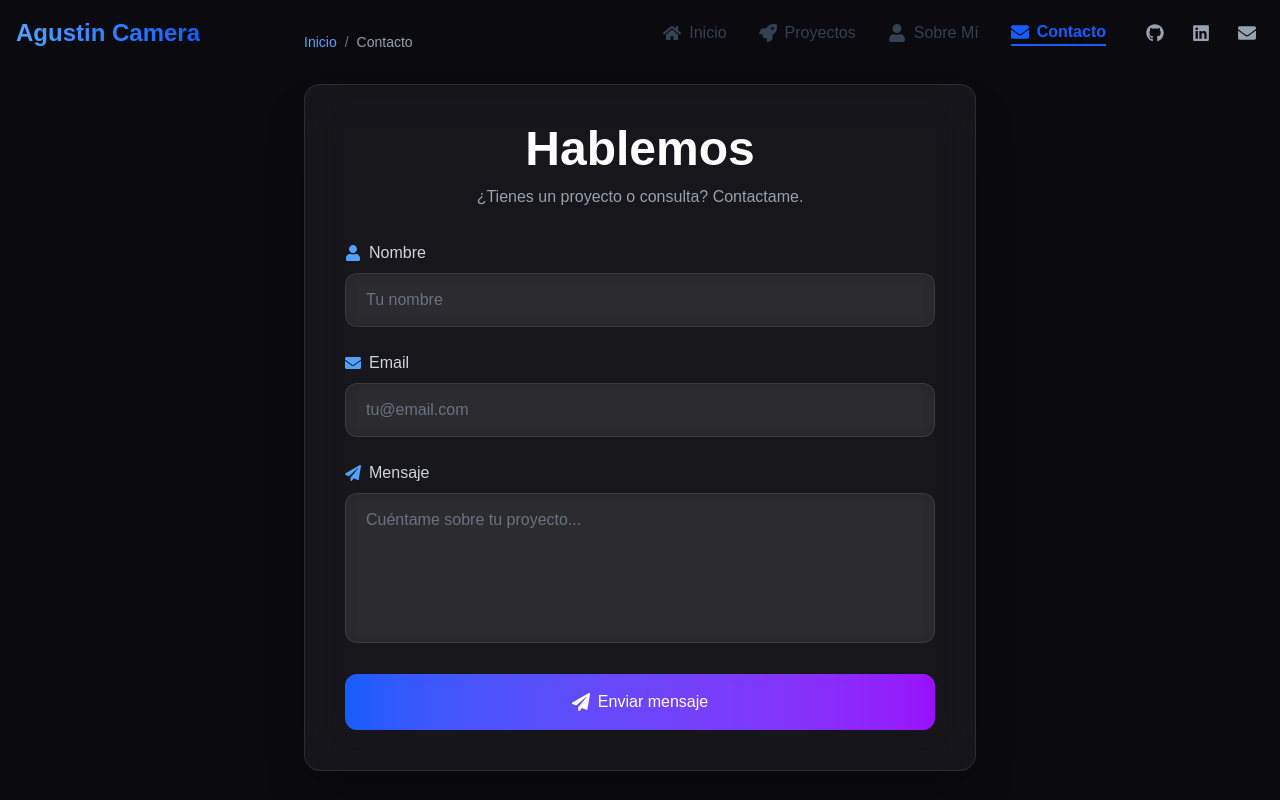
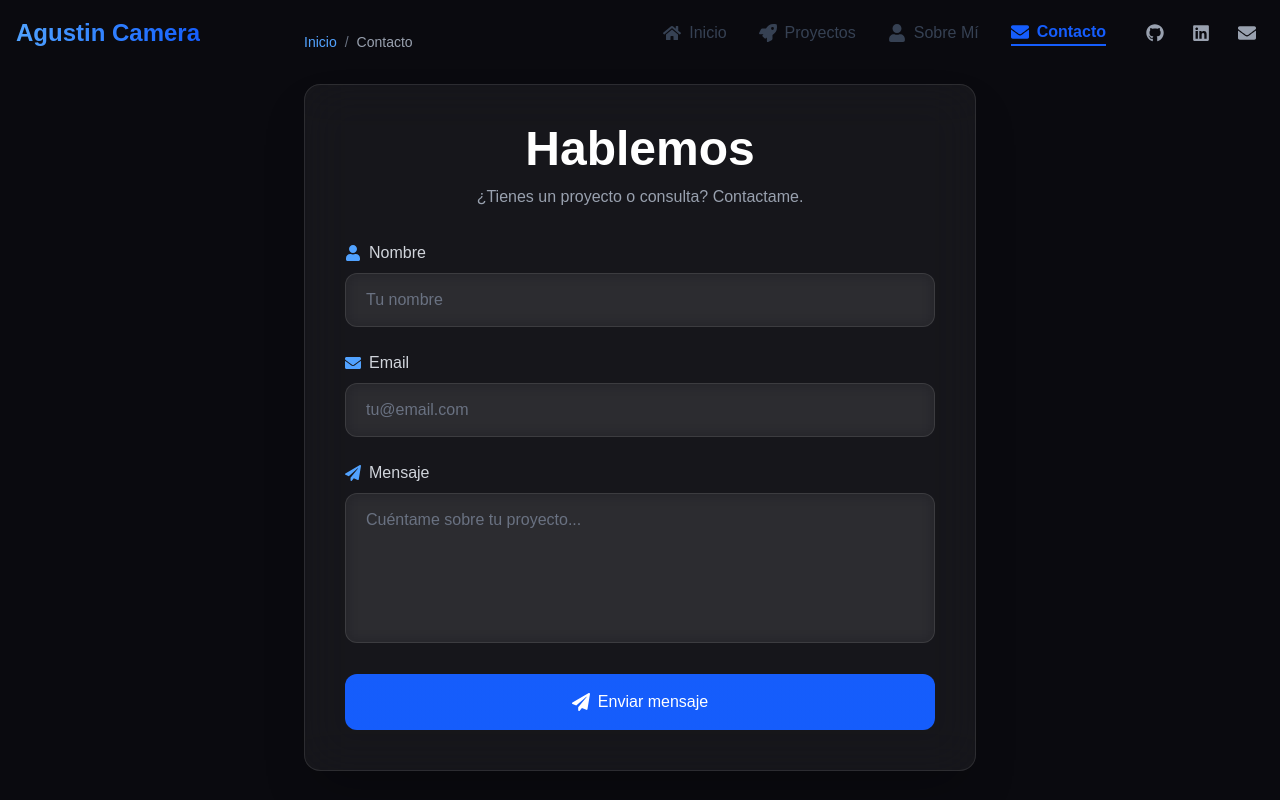
Before and after one commit to Agust18/AgustinCamera, a React (Vite) app: page /contacto in a window 1280 px wide. Shown: the top 800 px of the page. Built offline with nearby package versions, Linux system fonts and the light colour scheme.

Commit message:
first commit

```diff
--- a/src/components/contact/ContactForm.jsx
+++ b/src/components/contact/ContactForm.jsx
@@ -54,6 +54,9 @@
       name="contact"
       method="POST"
       className="space-y-6"
+
+
+
     >
 
       <input type="hidden" name="form-name" value="contact" />
@@ -119,7 +122,7 @@
           w-full py-4 rounded-xl font-medium text-white transition-all duration-300
           ${isLoading || isSubmitted
             ? 'bg-gray-600 cursor-not-allowed'
-            : 'bg-gradient-to-r from-blue-600 to-purple-600 hover:shadow-xl hover:shadow-blue-600/30 hover:scale-[1.02]'
+            : 'bg-gradient-to-r from-blue-600 to-blue-600 hover:shadow-xl hover:shadow-blue-800/15 hover:scale-[1]'
           }
         `}
       >
```
